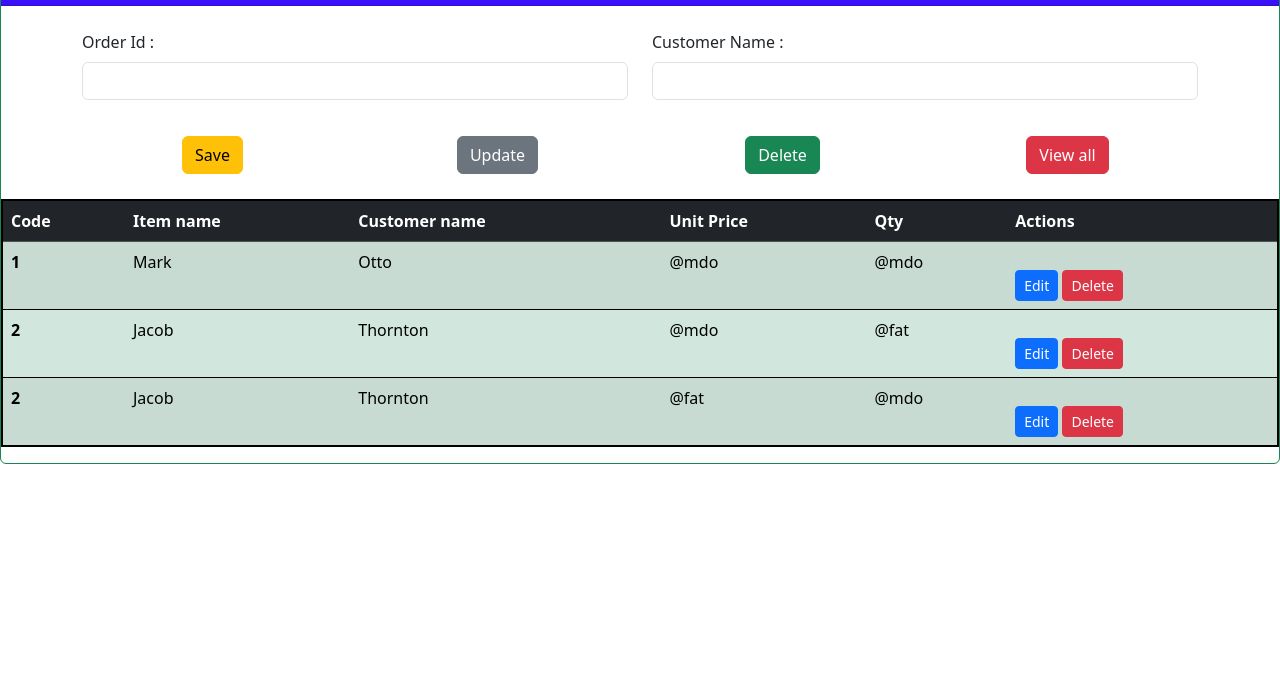
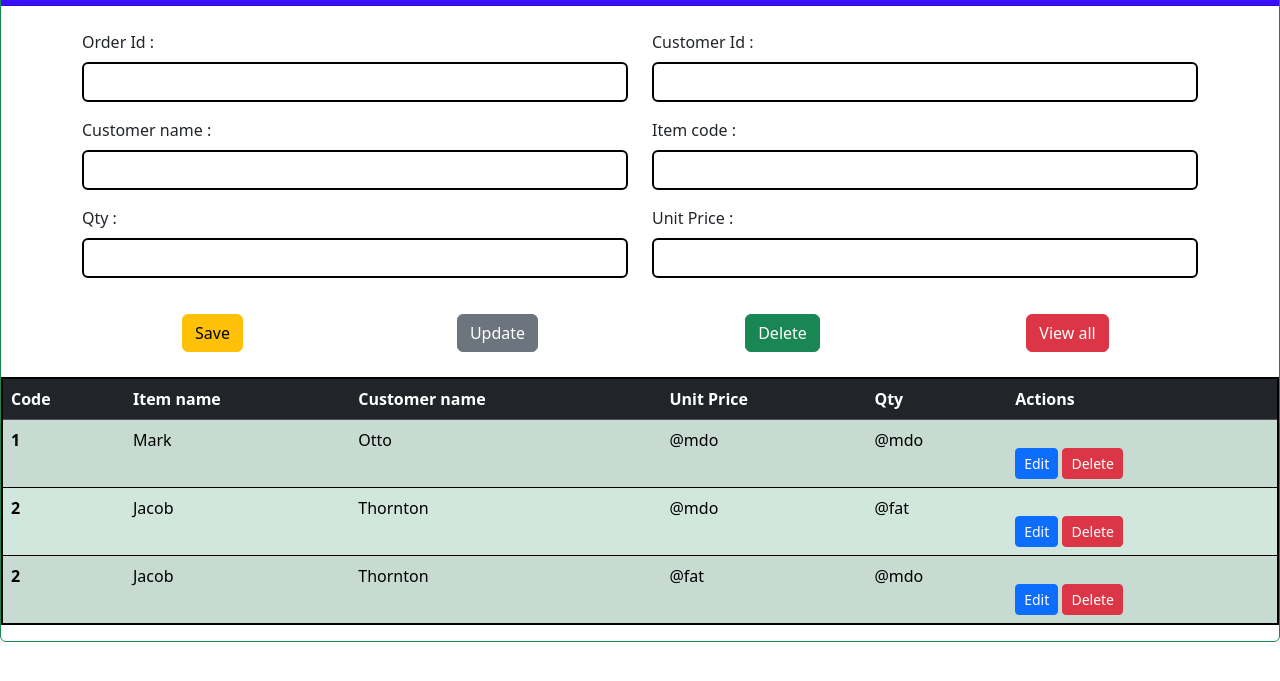
Before and after one commit to divyanjalee200178/POS-System, a plain HTML site: page order.html in a window 1280 px wide. Shown: the part 67-748 px from the top of the page. Drawn offline with nearby package versions, Linux system fonts and the light colour scheme.

Commit message:
complete

```diff
--- a/order.html
+++ b/order.html
@@ -75,6 +75,9 @@
         text-align: center;
         margin-top:-50px;
     }
+    .form-control{
+        border: 2px solid black;
+    }
 </style>
 <body>
 <div class="card border-success mb-3" style="max-width: 300rem;">
@@ -98,8 +101,33 @@
             </div>
 
             <div class="mb-3">
-                <label for="ex2" class="form-label" id="lbl2">Customer Name :</label>
+                <label for="ex2" class="form-label" id="lbl2">Customer Id :</label>
                 <input type="email" class="form-control" id="ex2" aria-describedby="emailHelp">
+            </div>
+
+        </div>
+        <div class="row row-cols-2 row-xs-2 row-sm-4 row-md-4 row-lg-4 row-xl-2 row-xxl-2">
+            <div class="mb-3">
+                <label for="ex1" class="form-label" id="lbl3">Customer name :</label>
+                <input type="email" class="form-control" id="ex3" aria-describedby="emailHelp">
+            </div>
+
+            <div class="mb-3">
+                <label for="ex2" class="form-label" id="lbl4">Item code :</label>
+                <input type="email" class="form-control" id="ex4" aria-describedby="emailHelp">
+            </div>
+
+        </div>
+
+        <div class="row row-cols-2 row-xs-2 row-sm-4 row-md-4 row-lg-4 row-xl-2 row-xxl-2">
+            <div class="mb-3">
+                <label for="ex1" class="form-label" id="lbl5">Qty :</label>
+                <input type="email" class="form-control" id="ex5" aria-describedby="emailHelp">
+            </div>
+
+            <div class="mb-3">
+                <label for="ex2" class="form-label" id="lbl6">Unit Price :</label>
+                <input type="email" class="form-control" id="ex6" aria-describedby="emailHelp">
             </div>
 
         </div>
```
